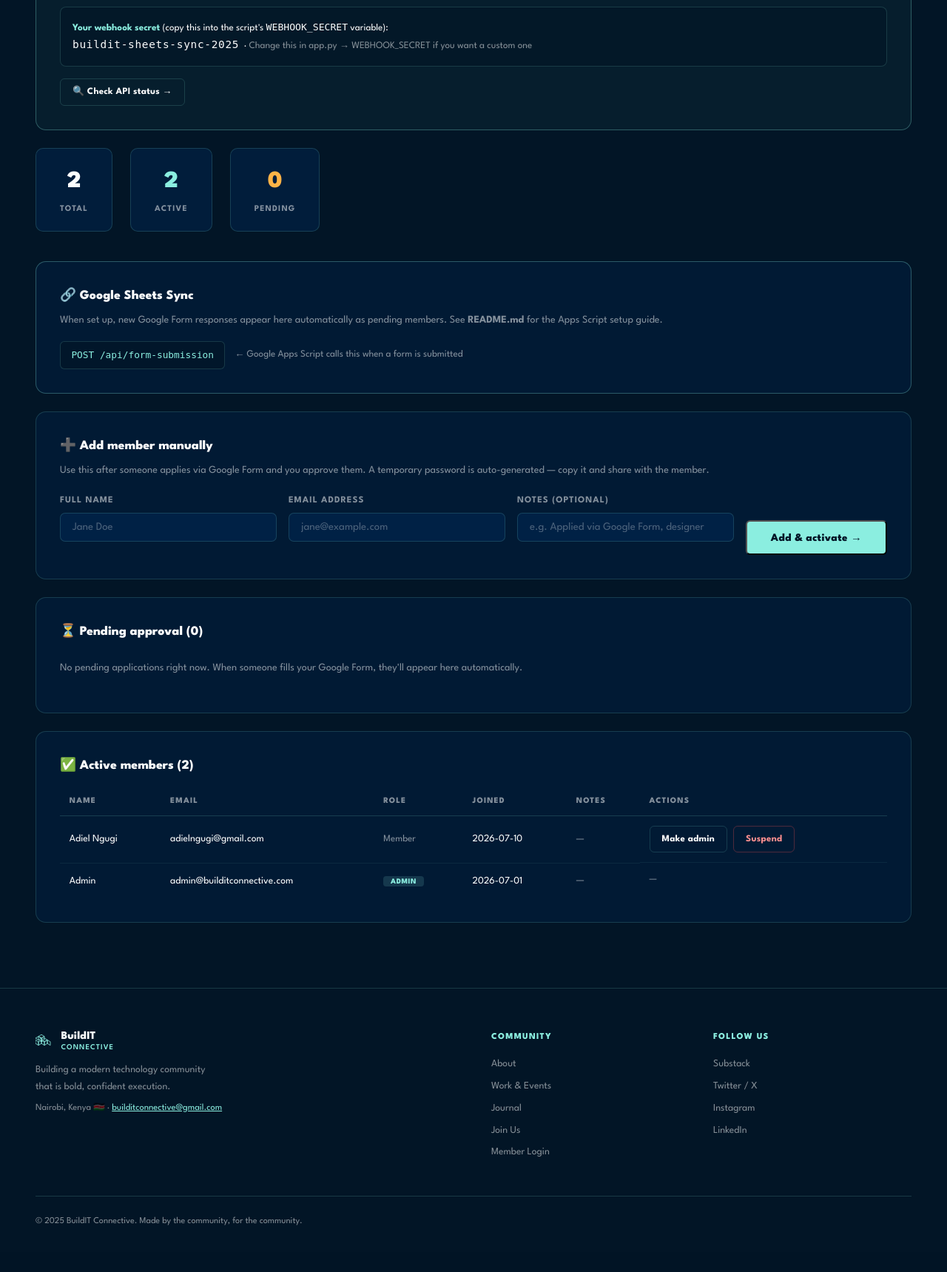
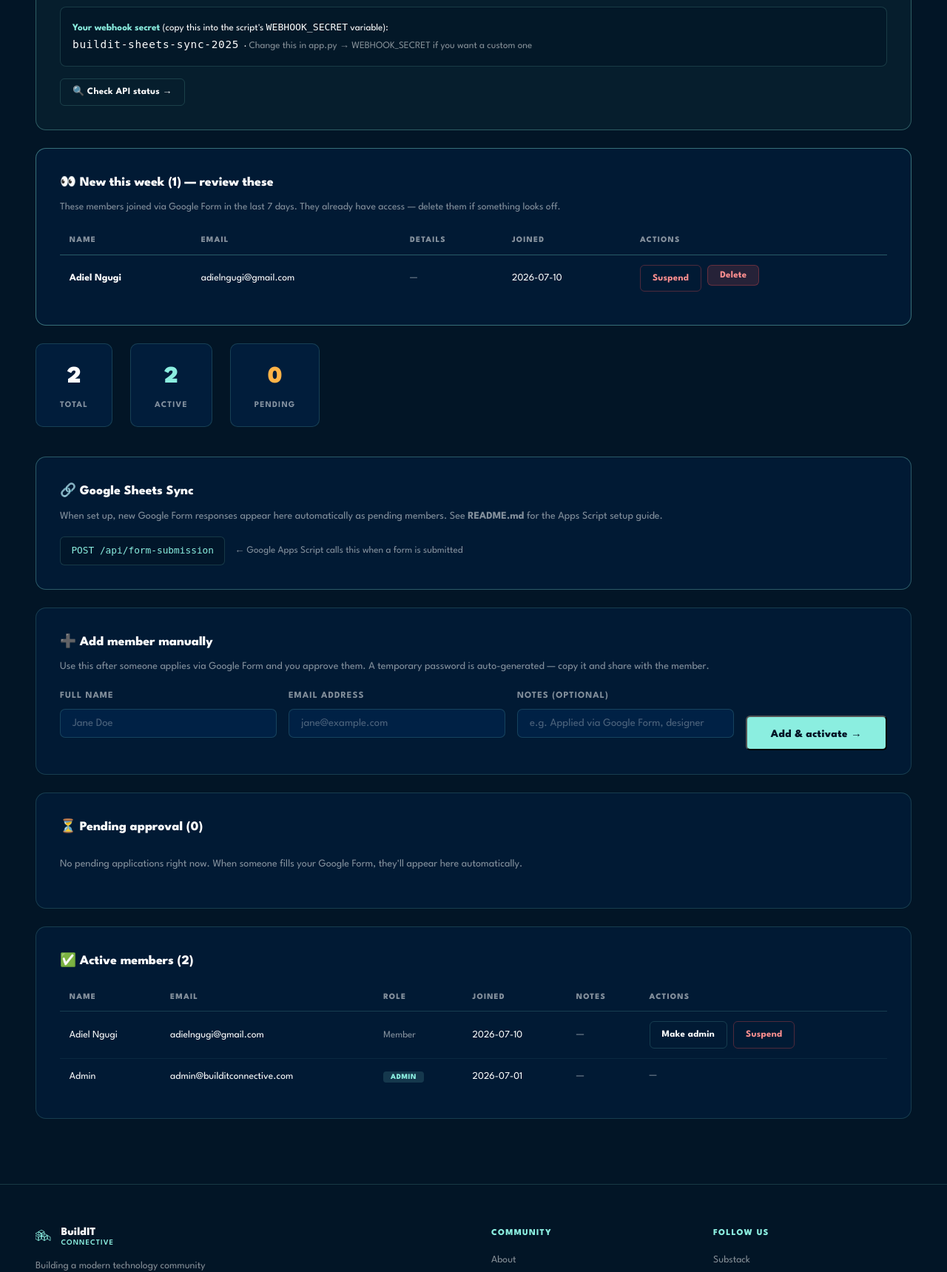
Before and after one commit to Adieltheanalyst/website__, a Flask app: page /admin in a window 1280 px wide. Shown: the part 515-2234 px from the top of the page at 74% size. Before the commit the page ends 2171 px from the top, so only its background shows below. Run offline with Flask 3, Linux system fonts and the light colour scheme; the visitor is signed in with stand-in values (Sample User, id 1); data comes from the database, SQL or seed files in the repository.

Commit message:
synced new_members.py and app.py with admi.html

```diff
--- a/templates/admin.html
+++ b/templates/admin.html
@@ -44,6 +44,54 @@
     </div>
 
     <!-- Stats bar -->
+    <!-- NEW THIS WEEK — your review queue -->
+    <div class="admin-section" style="border-color:rgba(139,238,224,0.4);">
+      <h2>👀 New this week ({{ new_members|length }}) — review these</h2>
+      {% if new_members %}
+      <p style="color:var(--muted);font-size:0.85rem;margin-bottom:1rem;">
+        These members joined via Google Form in the last 7 days.
+        They already have access — delete them if something looks off.
+      </p>
+      <div class="admin-table-wrap">
+        <table class="admin-table">
+          <thead>
+            <tr>
+              <th>Name</th>
+              <th>Email</th>
+              <th>Details</th>
+              <th>Joined</th>
+              <th>Actions</th>
+            </tr>
+          </thead>
+          <tbody>
+            {% for m in new_members %}
+            <tr>
+              <td><strong>{{ m.name }}</strong></td>
+              <td>{{ m.email }}</td>
+              <td style="color:var(--muted);font-size:0.78rem;max-width:220px;">
+                {{ m.notes or '—' }}
+              </td>
+              <td>{{ m.joined_at[:10] }}</td>
+              <td class="admin-actions">
+                <a href="/admin/suspend/{{ m.id }}" class="btn-sm danger-ghost">Suspend</a>
+                <form method="POST" action="/admin/delete/{{ m.id }}"
+                      style="display:inline;"
+                      onsubmit="return confirm('Delete {{ m.name }}? This cannot be undone.')">
+                  <button class="btn-sm danger">Delete</button>
+                </form>
+              </td>
+            </tr>
+            {% endfor %}
+          </tbody>
+        </table>
+      </div>
+      {% else %}
+      <p style="color:var(--muted);font-size:0.88rem;">
+        No new members this week. When someone fills your Google Form
+        they'll appear here automatically for your review.
+      </p>
+      {% endif %}
+    </div>
     <div class="admin-stats">
       <div class="admin-stat"><div class="admin-stat-val">{{ all_members|length }}</div><div class="admin-stat-label">Total</div></div>
       <div class="admin-stat"><div class="admin-stat-val mint">{{ active|length }}</div><div class="admin-stat-label">Active</div></div>
```
